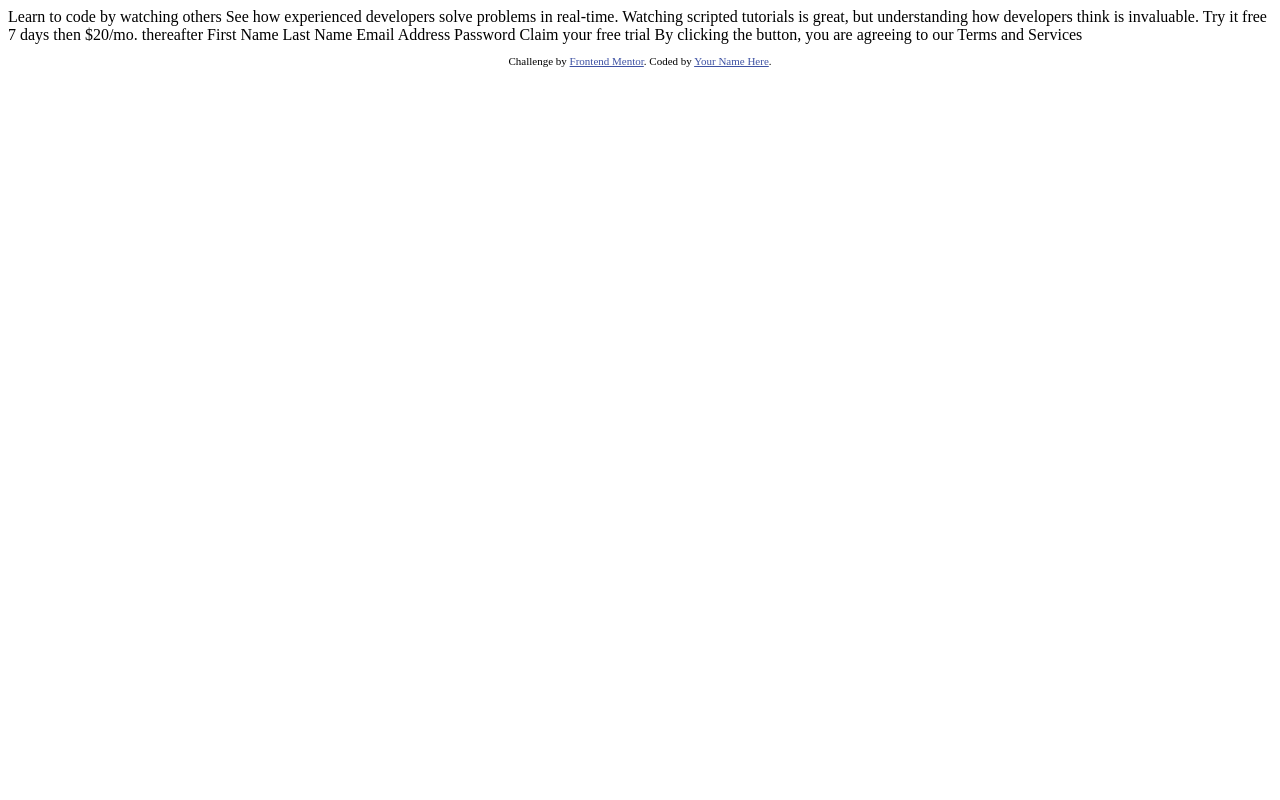
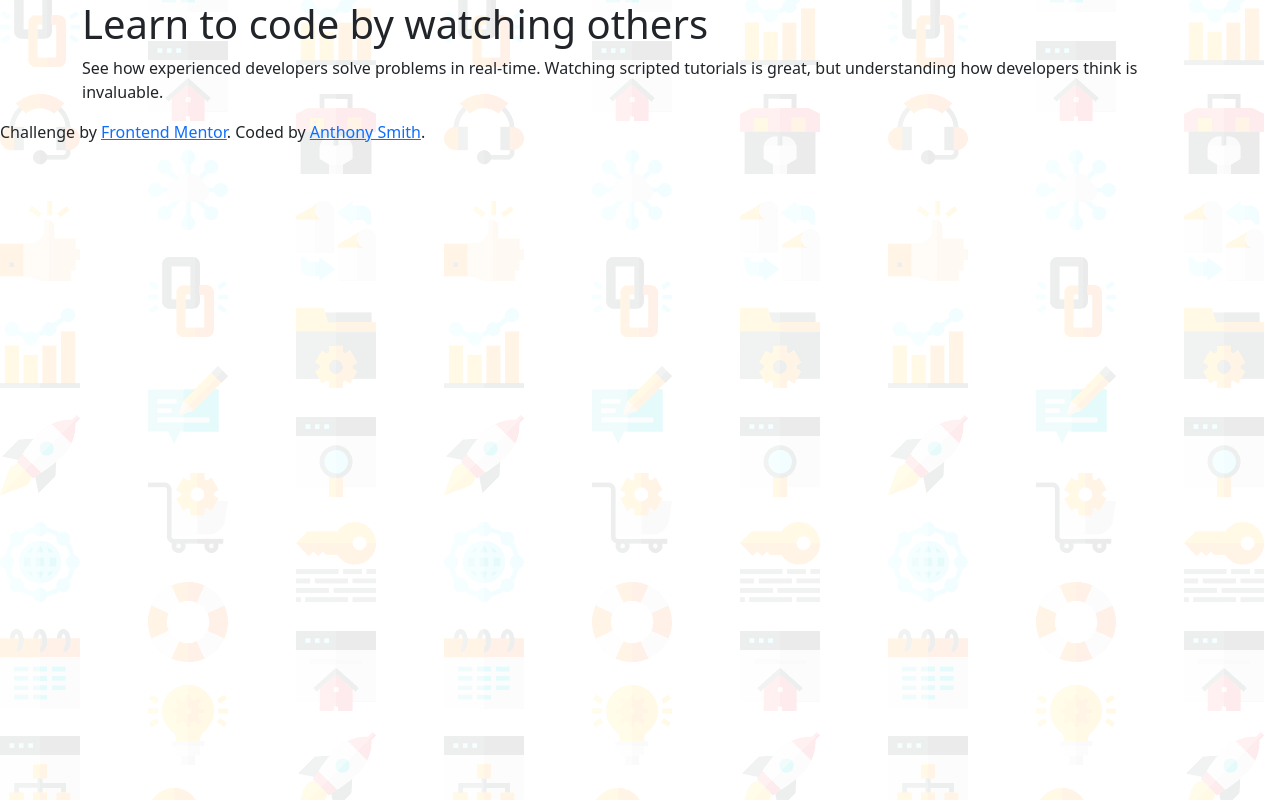
Before and after one commit to anthonys1760/Intro-Form, a plain HTML site: page index.html in a window 1280 px wide. Drawn offline with nearby package versions, Linux system fonts and the light colour scheme.

Commit message:
Updated Background, Heading, and paragraph text

```diff
--- /dev/null
+++ b/css/main.css
@@ -0,0 +1,3 @@
+body {
+    background: url('/images/bg-intro-desktop.png')
+}
--- a/index.html
+++ b/index.html
@@ -1,42 +1,38 @@
-<!DOCTYPE html>
+<!doctype html>
 <html lang="en">
-<head>
-  <meta charset="UTF-8">
-  <meta name="viewport" content="width=device-width, initial-scale=1.0"> <!-- displays site properly based on user's device -->
+  <head>
+    <!-- Required meta tags -->
+    <meta charset="utf-8">
+    <meta name="viewport" content="width=device-width, initial-scale=1">
 
-  <link rel="icon" type="image/png" sizes="32x32" href="./images/favicon-32x32.png">
+    <!-- Bootstrap CSS -->
+    <link href="https://cdn.jsdelivr.net/npm/bootstrap@5.0.0-beta1/dist/css/bootstrap.min.css" rel="stylesheet" integrity="sha384-giJF6kkoqNQ00vy+HMDP7azOuL0xtbfIcaT9wjKHr8RbDVddVHyTfAAsrekwKmP1" crossorigin="anonymous">
+    <link rel="stylesheet" href="/css/main.css">
+    <title>Intro Component Form</title>
+  </head>
+  <body>
+    <div class="container">
+      <h1>Learn to code by watching others</h1>
+      <p>See how experienced developers solve problems in real-time. Watching scripted tutorials is great, but understanding how developers think is invaluable.</p>
+    </div>
 
-  <title>Frontend Mentor | Intro component with sign up form</title>
+    <!-- Optional JavaScript; choose one of the two! -->
 
-  <!-- Feel free to remove these styles or customise in your own stylesheet 👍 -->
-  <style>
-    .attribution { font-size: 11px; text-align: center; }
-    .attribution a { color: hsl(228, 45%, 44%); }
-  </style>
-</head>
-<body>
+    <!-- Option 1: Bootstrap Bundle with Popper -->
+    <script src="https://cdn.jsdelivr.net/npm/bootstrap@5.0.0-beta1/dist/js/bootstrap.bundle.min.js" integrity="sha384-ygbV9kiqUc6oa4msXn9868pTtWMgiQaeYH7/t7LECLbyPA2x65Kgf80OJFdroafW" crossorigin="anonymous"></script>
 
-  Learn to code by watching others
-
-  See how experienced developers solve problems in real-time. Watching scripted tutorials is great,
-  but understanding how developers think is invaluable.
-
-  Try it free 7 days then $20/mo. thereafter
-
-  First Name
-  Last Name
-  Email Address
-  Password
-
-  Claim your free trial
-
-  By clicking the button, you are agreeing to our Terms and Services
+    <!-- Option 2: Separate Popper and Bootstrap JS -->
+    <!--
+    <script src="https://cdn.jsdelivr.net/npm/@popperjs/core@2.5.4/dist/umd/popper.min.js" integrity="sha384-q2kxQ16AaE6UbzuKqyBE9/u/KzioAlnx2maXQHiDX9d4/zp8Ok3f+M7DPm+Ib6IU" crossorigin="anonymous"></script>
+    <script src="https://cdn.jsdelivr.net/npm/bootstrap@5.0.0-beta1/dist/js/bootstrap.min.js" integrity="sha384-pQQkAEnwaBkjpqZ8RU1fF1AKtTcHJwFl3pblpTlHXybJjHpMYo79HY3hIi4NKxyj" crossorigin="anonymous"></script>
+    -->
 
   <footer>
     <p class="attribution">
       Challenge by <a href="https://www.frontendmentor.io?ref=challenge" target="_blank">Frontend Mentor</a>.
-      Coded by <a href="#">Your Name Here</a>.
+      Coded by <a href="https://anthonysdigital.net" target="_blank">Anthony Smith</a>.
     </p>
   </footer>
+
 </body>
 </html>
```
